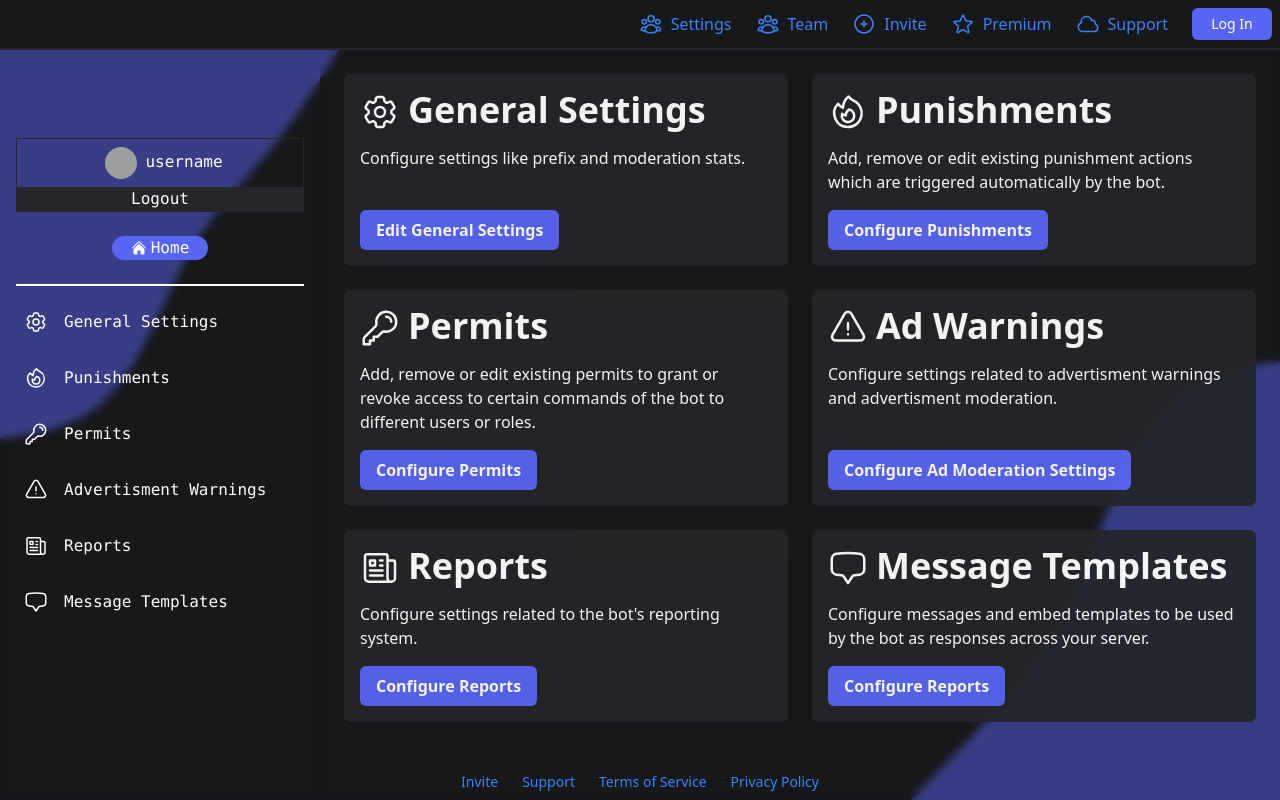
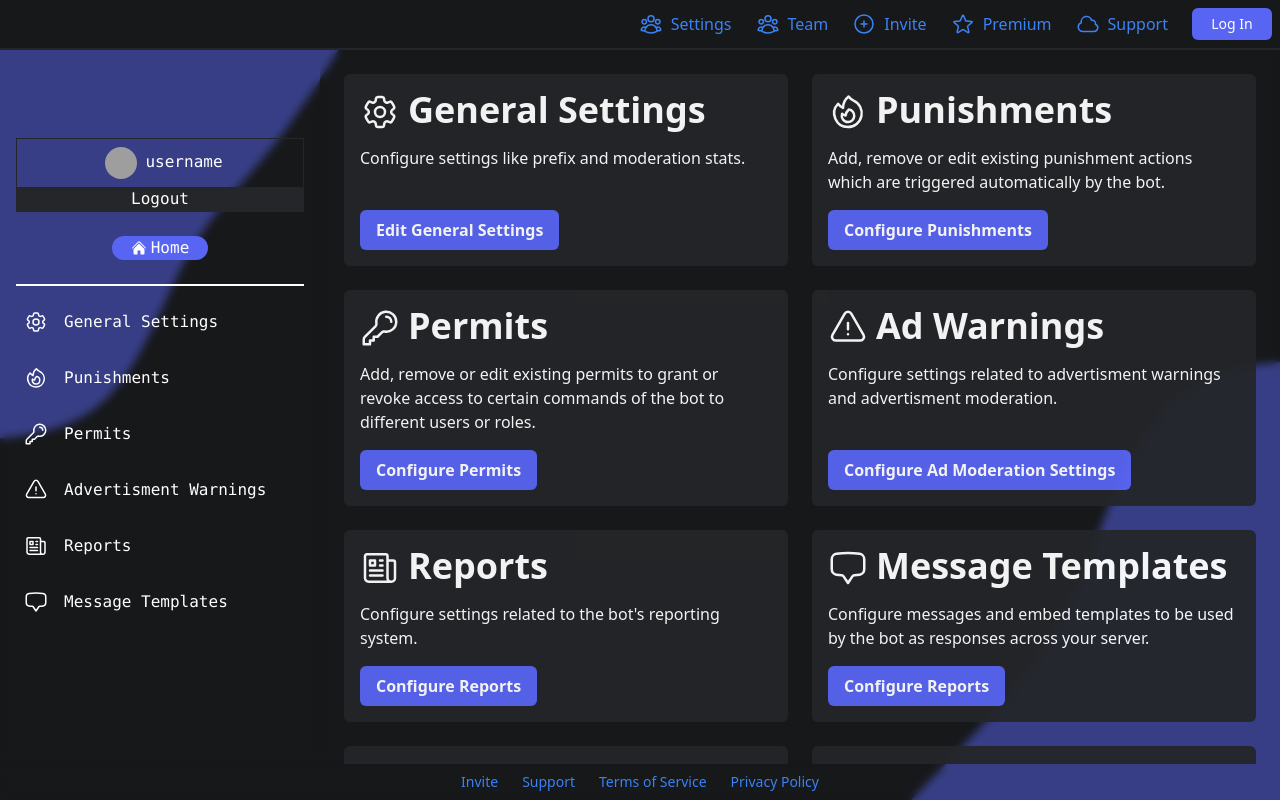
Before and after one commit to SlightlyEpic/sentry-dashboard, a React (Vite) app: page /settings/1 in a window 1280 px wide. Built offline with nearby package versions, Linux system fonts and the light colour scheme; grey boxes are pictures that could not be loaded.

Commit message:
Minor UI improvements

```diff
--- a/src/components/Footer.tsx
+++ b/src/components/Footer.tsx
@@ -7,7 +7,8 @@ export function Footer() {
     ];
 
     return (
-        <div className='flex items-center justify-center absolute top-full -translate-y-full left-1/2 -translate-x-1/2'>
+        // <div className='flex items-center justify-center absolute top-full -translate-y-full left-1/2 -translate-x-1/2'>
+        <div className='hidden md:flex items-center justify-center w-full max-w-screen-xl bg-bgdark bg-opacity-50 backdrop-blur-sm'>
             <div className='hidden sm:flex justify-end p-2'>
                 {footerLinks.map((v, i) => (
                     <a key={i} className='text-blue-500 text-sm pl-3 pr-3 hover:text-blue-300' href={v[1]}>
--- a/src/components/Navmenu.tsx
+++ b/src/components/Navmenu.tsx
@@ -31,7 +31,7 @@ function ExpanderArrow(expanded: boolean, setExpanded: React.Dispatch<React.SetS
     return <>
         <div
             className={
-                'mt-2 visible md:hidden absolute left-full top-0 z-10 flex items-center justify-center w-12 h-12 bg-bgdark rounded-r-md transition-transform duration-500 ' +
+                'mt-2 visible md:hidden absolute left-full top-0 z-10 flex items-center justify-center w-12 h-12 bg-transparent rounded-r-md transition-transform duration-500 ' +
                 (expanded ? '-translate-x-full' : '')
             }
             onClick={() => setExpanded(expanded => !expanded)}
@@ -47,7 +47,7 @@ export function Navmenu({ serverId }: NavmenuProps) {
     return (
         <div className={
                 'text-white w-full absolute md:sticky self-start top-0 z-20 bg-bgdark flex flex-col items-center h-full md:min-w-80 md:w-80 p-4 font-mono transition-transform duration-500 ' +
-                'backdrop-blur-sm bg-opacity-50 ' +
+                'backdrop-blur-lg bg-opacity-75 md:backdrop-blur-sm md:bg-opacity-50 ' +
                 (expanded ? '' : '-translate-x-full')
         }>
             {/* <img src='/waves/vertical-blurple-dark-waves.svg' alt='' className='object-cover w-full h-full absolute left-0 top-0 -z-10' /> */}
--- a/src/index.css
+++ b/src/index.css
@@ -27,15 +27,12 @@ body {
 
 /* Track */
 ::-webkit-scrollbar-track {
-    background: '#17181a';
-    border-radius: 100px;
-
+    @apply backdrop-blur-sm bg-bgdark bg-opacity-50
 }
 
 /* Handle */
 ::-webkit-scrollbar-thumb {
-    background: #888;
-    border-radius: 100rem;
+    @apply bg-[#888] rounded-full
 }
 
 /* Handle on hover */
--- a/src/routes/serverSettings/Settings.tsx
+++ b/src/routes/serverSettings/Settings.tsx
@@ -84,6 +84,134 @@ function Index() {
             >
                 Configure messages and embed templates to be used by the bot as responses across your server.
             </SettingCard>
+            <SettingCard
+                settingName='Message Templates'
+                to={`/settings/${loaderData.serverId}/messages`}
+                icon={<ChatBubbleBottomCenterIcon className='w-10 h-10 -mb-1'/>}
+                buttonText='Configure Reports'
+            >
+                Configure messages and embed templates to be used by the bot as responses across your server.
+            </SettingCard>
+            <SettingCard
+                settingName='Message Templates'
+                to={`/settings/${loaderData.serverId}/messages`}
+                icon={<ChatBubbleBottomCenterIcon className='w-10 h-10 -mb-1'/>}
+                buttonText='Configure Reports'
+            >
+                Configure messages and embed templates to be used by the bot as responses across your server.
+            </SettingCard>
+            <SettingCard
+                settingName='Message Templates'
+                to={`/settings/${loaderData.serverId}/messages`}
+                icon={<ChatBubbleBottomCenterIcon className='w-10 h-10 -mb-1'/>}
+                buttonText='Configure Reports'
+            >
+                Configure messages and embed templates to be used by the bot as responses across your server.
+            </SettingCard>
+            <SettingCard
+                settingName='Message Templates'
+                to={`/settings/${loaderData.serverId}/messages`}
+                icon={<ChatBubbleBottomCenterIcon className='w-10 h-10 -mb-1'/>}
+                buttonText='Configure Reports'
+            >
+                Configure messages and embed templates to be used by the bot as responses across your server.
+            </SettingCard>
+            <SettingCard
+                settingName='Message Templates'
+                to={`/settings/${loaderData.serverId}/messages`}
+                icon={<ChatBubbleBottomCenterIcon className='w-10 h-10 -mb-1'/>}
+                buttonText='Configure Reports'
+            >
+                Configure messages and embed templates to be used by the bot as responses across your server.
+            </SettingCard>
+            <SettingCard
+                settingName='Message Templates'
+                to={`/settings/${loaderData.serverId}/messages`}
+                icon={<ChatBubbleBottomCenterIcon className='w-10 h-10 -mb-1'/>}
+                buttonText='Configure Reports'
+            >
+                Configure messages and embed templates to be used by the bot as responses across your server.
+            </SettingCard>
+            <SettingCard
+                settingName='Message Templates'
+                to={`/settings/${loaderData.serverId}/messages`}
+                icon={<ChatBubbleBottomCenterIcon className='w-10 h-10 -mb-1'/>}
+                buttonText='Configure Reports'
+            >
+                Configure messages and embed templates to be used by the bot as responses across your server.
+            </SettingCard>
+            <SettingCard
+                settingName='Message Templates'
+                to={`/settings/${loaderData.serverId}/messages`}
+                icon={<ChatBubbleBottomCenterIcon className='w-10 h-10 -mb-1'/>}
+                buttonText='Configure Reports'
+            >
+                Configure messages and embed templates to be used by the bot as responses across your server.
+            </SettingCard>
+            <SettingCard
+                settingName='Message Templates'
+                to={`/settings/${loaderData.serverId}/messages`}
+                icon={<ChatBubbleBottomCenterIcon className='w-10 h-10 -mb-1'/>}
+                buttonText='Configure Reports'
+            >
+                Configure messages and embed templates to be used by the bot as responses across your server.
+            </SettingCard>
+            <SettingCard
+                settingName='Message Templates'
+                to={`/settings/${loaderData.serverId}/messages`}
+                icon={<ChatBubbleBottomCenterIcon className='w-10 h-10 -mb-1'/>}
+                buttonText='Configure Reports'
+            >
+                Configure messages and embed templates to be used by the bot as responses across your server.
+            </SettingCard>
+            <SettingCard
+                settingName='Message Templates'
+                to={`/settings/${loaderData.serverId}/messages`}
+                icon={<ChatBubbleBottomCenterIcon className='w-10 h-10 -mb-1'/>}
+                buttonText='Configure Reports'
+            >
+                Configure messages and embed templates to be used by the bot as responses across your server.
+            </SettingCard>
+            <SettingCard
+                settingName='Message Templates'
+                to={`/settings/${loaderData.serverId}/messages`}
+                icon={<ChatBubbleBottomCenterIcon className='w-10 h-10 -mb-1'/>}
+                buttonText='Configure Reports'
+            >
+                Configure messages and embed templates to be used by the bot as responses across your server.
+            </SettingCard>
+            <SettingCard
+                settingName='Message Templates'
+                to={`/settings/${loaderData.serverId}/messages`}
+                icon={<ChatBubbleBottomCenterIcon className='w-10 h-10 -mb-1'/>}
+                buttonText='Configure Reports'
+            >
+                Configure messages and embed templates to be used by the bot as responses across your server.
+            </SettingCard>
+            <SettingCard
+                settingName='Message Templates'
+                to={`/settings/${loaderData.serverId}/messages`}
+                icon={<ChatBubbleBottomCenterIcon className='w-10 h-10 -mb-1'/>}
+                buttonText='Configure Reports'
+            >
+                Configure messages and embed templates to be used by the bot as responses across your server.
+            </SettingCard>
+            <SettingCard
+                settingName='Message Templates'
+                to={`/settings/${loaderData.serverId}/messages`}
+                icon={<ChatBubbleBottomCenterIcon className='w-10 h-10 -mb-1'/>}
+                buttonText='Configure Reports'
+            >
+                Configure messages and embed templates to be used by the bot as responses across your server.
+            </SettingCard>
+            <SettingCard
+                settingName='Message Templates'
+                to={`/settings/${loaderData.serverId}/messages`}
+                icon={<ChatBubbleBottomCenterIcon className='w-10 h-10 -mb-1'/>}
+                buttonText='Configure Reports'
+            >
+                Configure messages and embed templates to be used by the bot as responses across your server.
+            </SettingCard>
         </div>
     )
 }
@@ -99,7 +227,7 @@ export default function Settings() {
 
             <div className='flex justify-center w-full max-w-screen-xl overflow-y-scroll flex-grow'>
                 <Navmenu serverId={loaderData.serverId} />
-                <div className='w-full h-full bg-bgdark bg-opacity-50 backdrop-blur-sm'>
+                <div className='w-full h-max min-h-full bg-bgdark bg-opacity-50 backdrop-blur-sm'>
                     <Outlet />
                 </div>
             </div>
```
Also changed, not shown: src/routes/serverSettings/general/General.tsx (+11 -11 lines).
